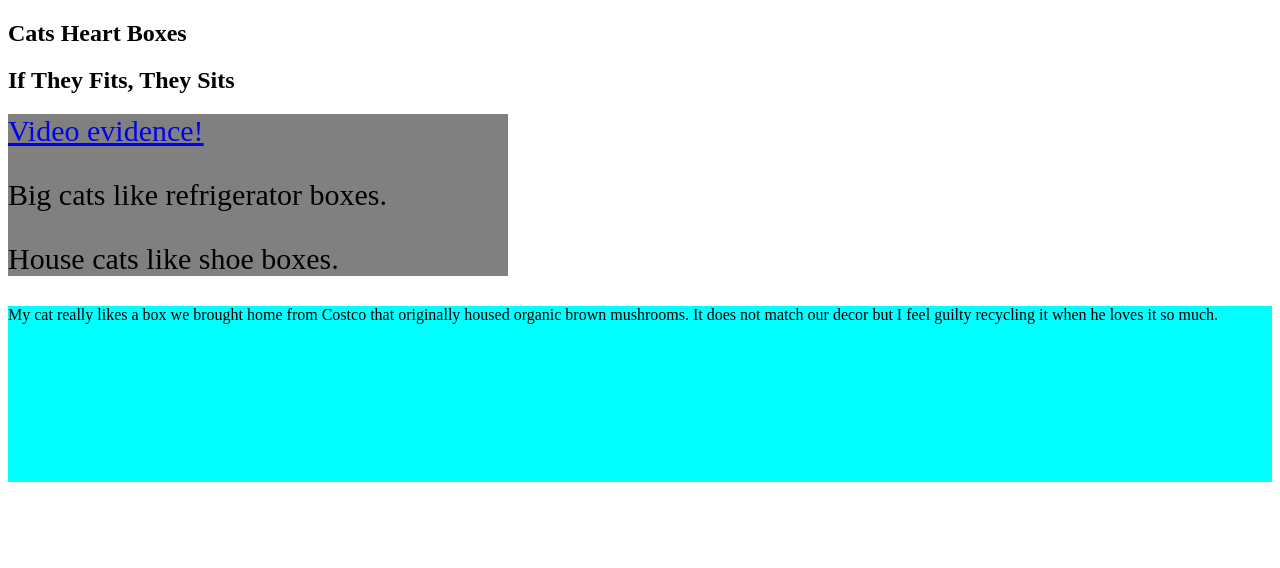
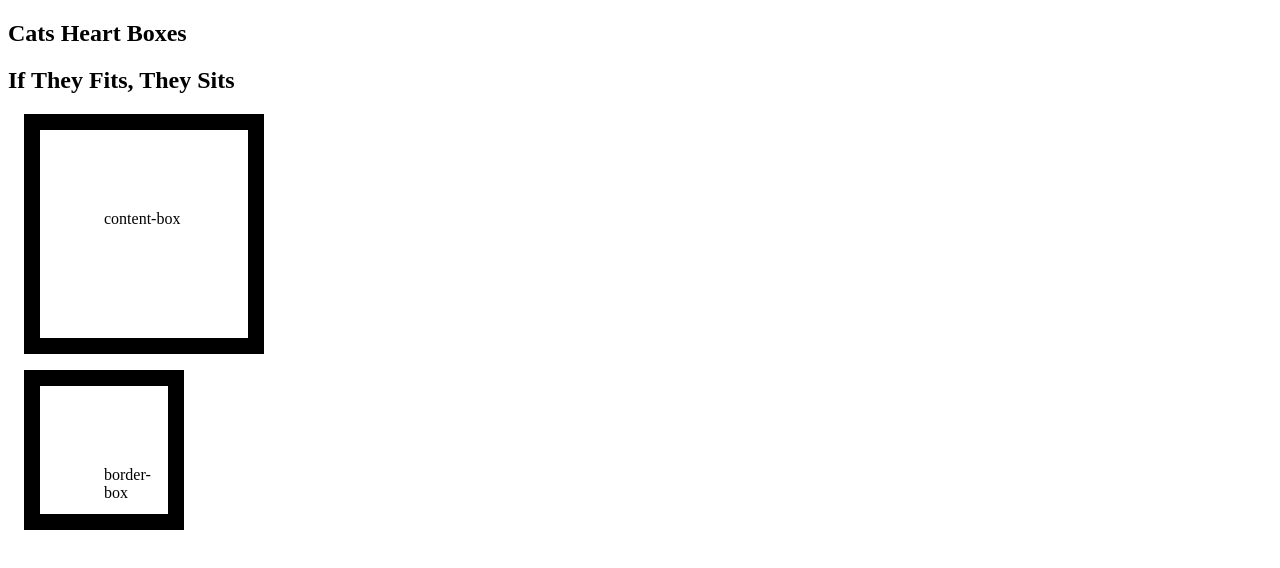
Before and after one commit to marysennello/html100-portfolio, a plain HTML site: page box-model.html in a window 1280 px wide. Drawn offline with Linux system fonts and the light colour scheme.

Commit message:
completed box-model activity from slides

```diff
--- a/box-model.html
+++ b/box-model.html
@@ -4,10 +4,10 @@
     <meta charset="utf-8">
     <title>Lesson Four: Box Model Activity</title>
     <style>
-      * {
+    /*  * {
         box-sizing: border-box;
       }
-      .cats {
+      cats {
         width: 500px;
         background-color: grey;
         font-size: 30px;
@@ -15,6 +15,16 @@
       .melon {
         height: 11rem;
         background-color: aqua;
+      } */
+      .content-box {
+        height: 5em;
+        width: 5em;
+        padding: 4em;
+        border: 1em solid;
+        margin: 1em;
+      }
+      #border-box {
+        box-sizing: border-box;
       }
      </style>
   </head>
@@ -27,13 +37,12 @@
 
       <section>
         <h2>If They Fits, They Sits</h2>
-        <article class="cats">
-          <a href="https://www.youtube.com/watch?reload=9&v=J11uu8L8FTY">Video evidence!</a>
-          <p>Big cats like refrigerator boxes.</p>
-          <p>House cats like shoe boxes.</p>
+        <article class="content-box">
+          <p>content-box</p>
         </article>
-        <article class= "melon">
-          <p>My cat really likes a box we brought home from Costco that originally housed organic brown mushrooms. It does not match our decor but I feel guilty recycling it when he loves it so much. </p>
+        <article class= "content-box" id="border-box">
+          <p>border-box</p>
+
         </article>
 
 
```
